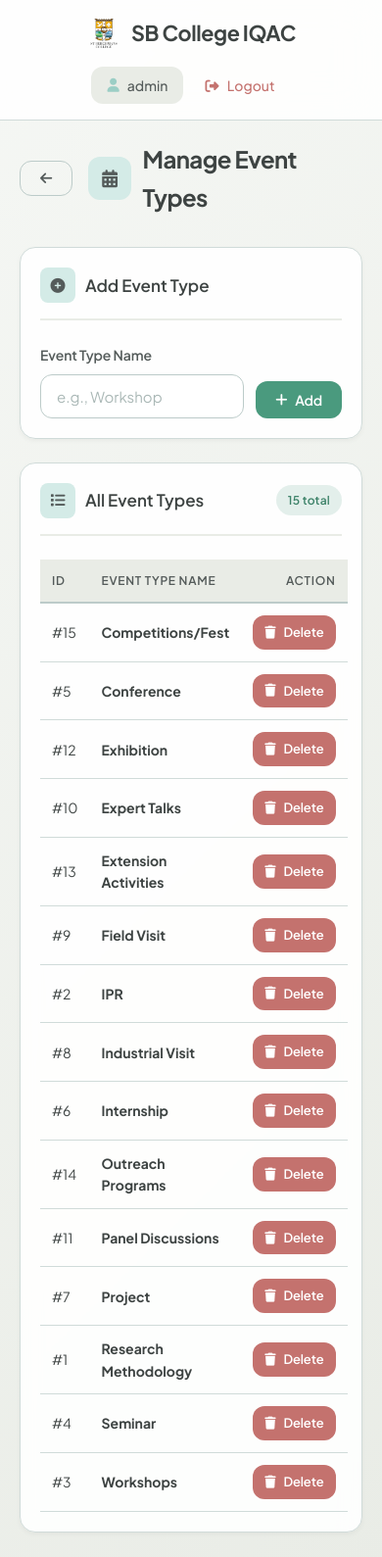
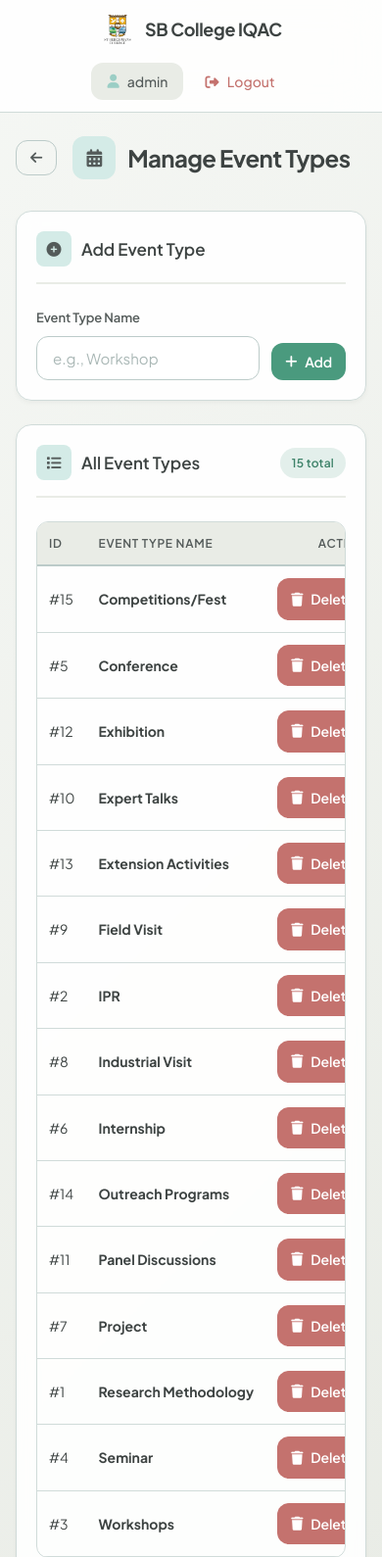
Before and after one commit to mlvnmn/iqac-portal, a Flask app: page /admin/manage_event_types in a window 390 px wide. Shown: the top 1589 px of the page at 98% size. Run offline with Flask 3, Linux system fonts and the light colour scheme; a user stored in the database is signed in.

Commit message:
Implement responsive design for all devices

```diff
--- a/static/css/style.css
+++ b/static/css/style.css
@@ -923,3 +923,138 @@ button,
     outline: 2px solid var(--mint-dark);
     outline-offset: 2px;
 }
+
+/* ========================================
+   RESPONSIVE DESIGN ADAPTATIONS
+   ======================================== */
+
+/* Table Responsiveness */
+.table-responsive {
+    overflow-x: auto;
+    width: 100%;
+    -webkit-overflow-scrolling: touch;
+    margin-bottom: 1rem;
+    border-radius: var(--radius-md);
+    border: 1px solid var(--border-light);
+}
+
+.table-responsive .data-table {
+    margin-bottom: 0;
+    white-space: nowrap;
+}
+
+/* Tablet & Mobile Breakpoints */
+@media (max-width: 992px) {
+
+    .main-container,
+    .glass-container {
+        padding: 2rem 1.5rem;
+    }
+}
+
+@media (max-width: 768px) {
+    body {
+        font-size: 14px;
+    }
+
+    .main-container,
+    .glass-container {
+        padding: 1.5rem 1rem;
+    }
+
+    /* Navbar stacking */
+    .navbar {
+        height: auto;
+        padding: 1rem;
+        flex-direction: column;
+        gap: 1rem;
+    }
+
+    .nav-links {
+        width: 100%;
+        justify-content: center;
+        flex-wrap: wrap;
+    }
+
+    /* Headers */
+    .page-header {
+        flex-direction: column;
+        align-items: flex-start;
+        gap: 1rem;
+    }
+
+    .header-actions {
+        width: 100%;
+        flex-wrap: wrap;
+    }
+
+    .header-actions .btn {
+        flex: 1;
+        justify-content: center;
+    }
+
+    /* Forms */
+    .form-group label {
+        font-size: 0.8125rem;
+    }
+
+    input,
+    select,
+    textarea,
+    .btn {
+        font-size: 0.875rem;
+        padding: 0.625rem 0.875rem;
+    }
+
+    /* Modals */
+    #credentials-modal>div,
+    #edit-modal>div {
+        padding: 1.5rem !important;
+        width: 95% !important;
+    }
+}
+
+@media (max-width: 480px) {
+
+    /* Tiny screens */
+    .navbar {
+        padding: 0.75rem;
+    }
+
+    .nav-brand {
+        font-size: 1.125rem;
+    }
+
+    /* Stack grid 3 items */
+    .grid-3 {
+        grid-template-columns: 1fr;
+    }
+
+    .card,
+    .glass-card {
+        padding: 1.25rem;
+    }
+
+    /* Adjust submission card images */
+    .submission-card img {
+        height: 160px;
+    }
+
+    /* Login Page specific */
+    .login-wrapper {
+        padding: 1rem;
+    }
+
+    .login-container .glass-card {
+        padding: 2rem 1.5rem;
+    }
+
+    /* Search Form Stacking */
+    form .grid {
+        grid-template-columns: 1fr !important;
+    }
+
+    .section-title {
+        flex-wrap: wrap;
+    }
+}
--- a/templates/manage_departments.html
+++ b/templates/manage_departments.html
@@ -146,6 +146,7 @@ Student Account:
     </div>
 
     {% if departments %}
+    <div class="table-responsive">
         <table class="data-table">
             <thead>
                 <tr>
@@ -181,6 +182,7 @@ Student Account:
                 {% endfor %}
             </tbody>
         </table>
+    </div>
     {% else %}
     <div class="empty-state">
         <i class="fas fa-building"></i>
--- a/templates/manage_event_types.html
+++ b/templates/manage_event_types.html
@@ -38,6 +38,7 @@
     </div>
 
     {% if event_types %}
+    <div class="table-responsive">
         <table class="data-table">
             <thead>
                 <tr>
@@ -61,6 +62,7 @@
                 {% endfor %}
             </tbody>
         </table>
+    </div>
     {% else %}
     <div class="empty-state">
         <i class="fas fa-calendar-alt"></i>
--- a/templates/search.html
+++ b/templates/search.html
@@ -75,6 +75,7 @@
     </div>
 
     {% if results %}
+    <div class="table-responsive">
         <table class="data-table">
             <thead>
                 <tr>
@@ -93,7 +94,8 @@
                     <td><strong>{{ sub.department.name }}</strong></td>
                     <td>{{ sub.event_type }}</td>
                     <td>{{ sub.user.username }}</td>
-                <td class="text-secondary">{{ sub.description[:40] if sub.description else '—' }}{% if sub.description
+                    <td class="text-secondary">{{ sub.description[:40] if sub.description else '—' }}{% if
+                        sub.description
                         and sub.description|length > 40 %}...{% endif %}</td>
                     <td>
                         {% if sub.image_filename %}
@@ -108,6 +110,7 @@
                 {% endfor %}
             </tbody>
         </table>
+    </div>
     {% else %}
     <div class="empty-state">
         <i class="fas fa-search"></i>
--- a/templates/student.html
+++ b/templates/student.html
@@ -143,6 +143,7 @@
     </div>
 
     {% if submissions %}
+    <div class="table-responsive">
         <table class="data-table">
             <thead>
                 <tr>
@@ -157,7 +158,8 @@
                 {% for sub in submissions %}
                 <tr>
                     <td><strong>{{ sub.event_type }}</strong></td>
-                <td class="text-secondary">{{ sub.description[:50] if sub.description else '—' }}{% if sub.description
+                    <td class="text-secondary">{{ sub.description[:50] if sub.description else '—' }}{% if
+                        sub.description
                         and sub.description|length > 50 %}...{% endif %}</td>
                     <td>
                         {% if sub.image_filename %}
@@ -183,6 +185,7 @@
                 {% endfor %}
             </tbody>
         </table>
+    </div>
     {% else %}
     <div class="empty-state">
         <i class="fas fa-inbox"></i>
```
Lines whose indentation alone changed are shown as unchanged.
